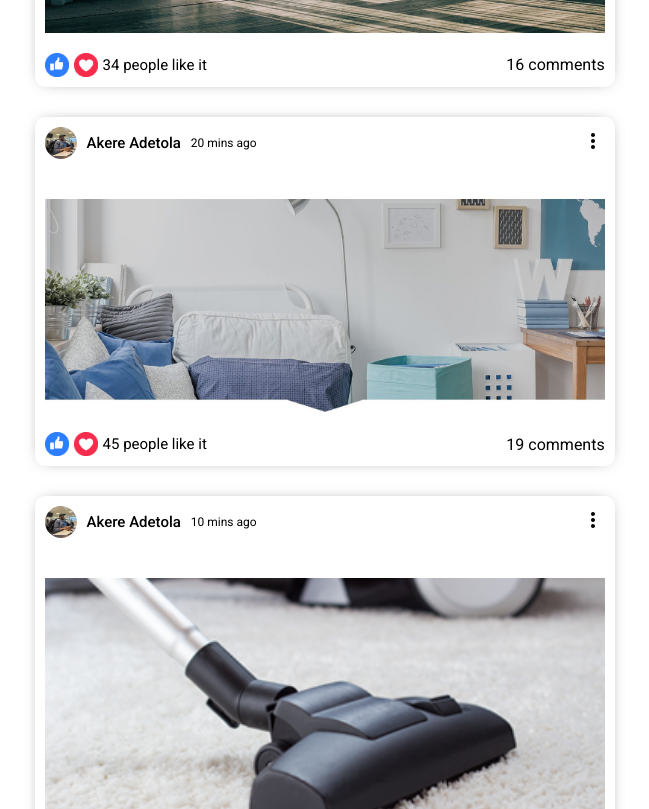
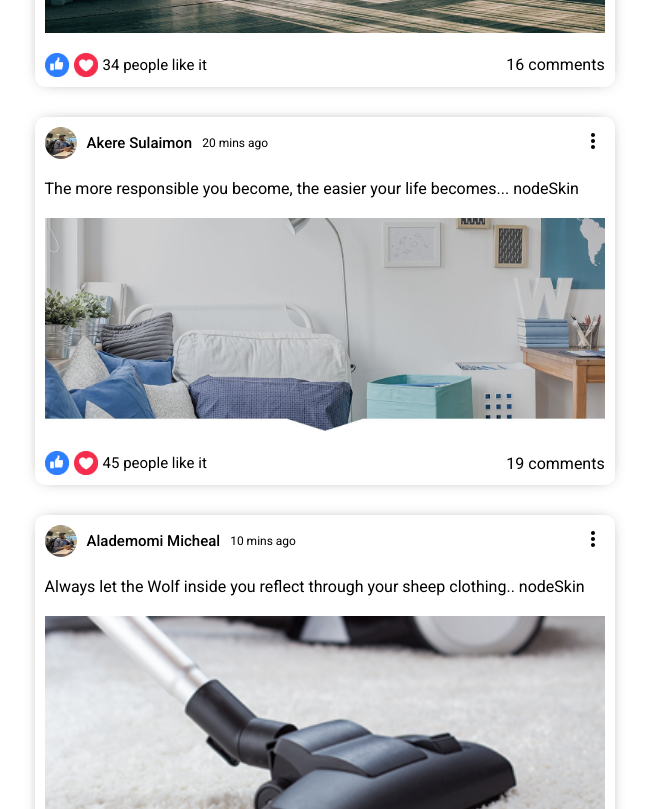
Before and after one commit to Nodeskin/social-app, a React (Create React App) app: page / in a window 1280 px wide. Shown: the part 1980-2789 px from the top of the page, without its empty margins (290-939 px from the left). Built offline with nearby package versions, Linux system fonts and the light colour scheme.

Commit message:
work in progress

```diff
--- a/src/component/post/Post.jsx
+++ b/src/component/post/Post.jsx
@@ -1,16 +1,22 @@
 import "./post.css"
 import {MoreVert  } from "@mui/icons-material";
+import {Users} from "../../dummyData"
+
 
 export default function Post({post}) {
-  console.log(post)
+  //Testing the filter working process...
+//   console.log(post)
+//  const user = Users.filter(user => user.id === post.userId)
+//  console.log(user[0].username)
   return (
+
     <div>
       <div className="post">
         <div className="postWrapper">
             <div className="postTop">
                 <div className="postTopLeft">
                     <img className="postProfileImg" src="/assets/persons/img9.png" alt=""  />
-                    <span className="postUsername">Akere Adetola</span>
+                    <span className="postUsername">{Users.filter((user) => user.id === post.userId)[0].username }</span>
                     <span className="postDate"> {post.date}</span>
                 </div>
                 <div className="postTopRight">
--- a/src/dummyData.js
+++ b/src/dummyData.js
@@ -89,6 +89,7 @@ export const Posts = [
     },
     {
         id: 5,
+        desc: "The more responsible you become, the easier your life becomes... nodeSkin",
         photo: "assets/post/p5.jpg",
         date: "20 mins ago",
         userId: 5,
@@ -97,6 +98,7 @@ export const Posts = [
     },
     {
         id: 6,
+        desc: "Always let the Wolf inside you reflect through your sheep clothing.. nodeSkin",
         photo: "assets/post/p1.jpg",
         date: "10 mins ago",
         userId: 6,
--- a/src/pages/home/Home.js
+++ b/src/pages/home/Home.js
@@ -8,7 +8,7 @@ export default function Home() {
   return (
     <>
       <TopBar />
-      <div class="homeContainer">
+      <div className="homeContainer">
         <SideBar />
         <Feeds />
         <RightBar />
```
